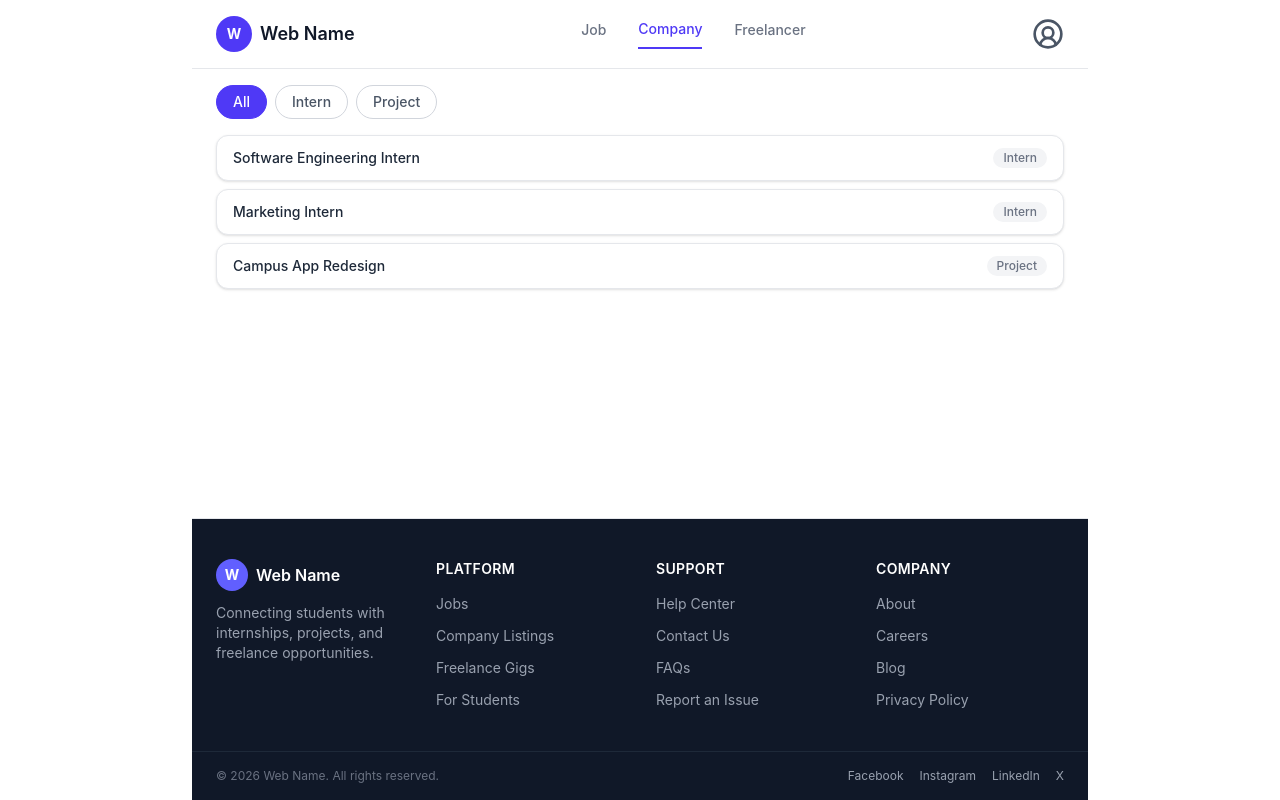
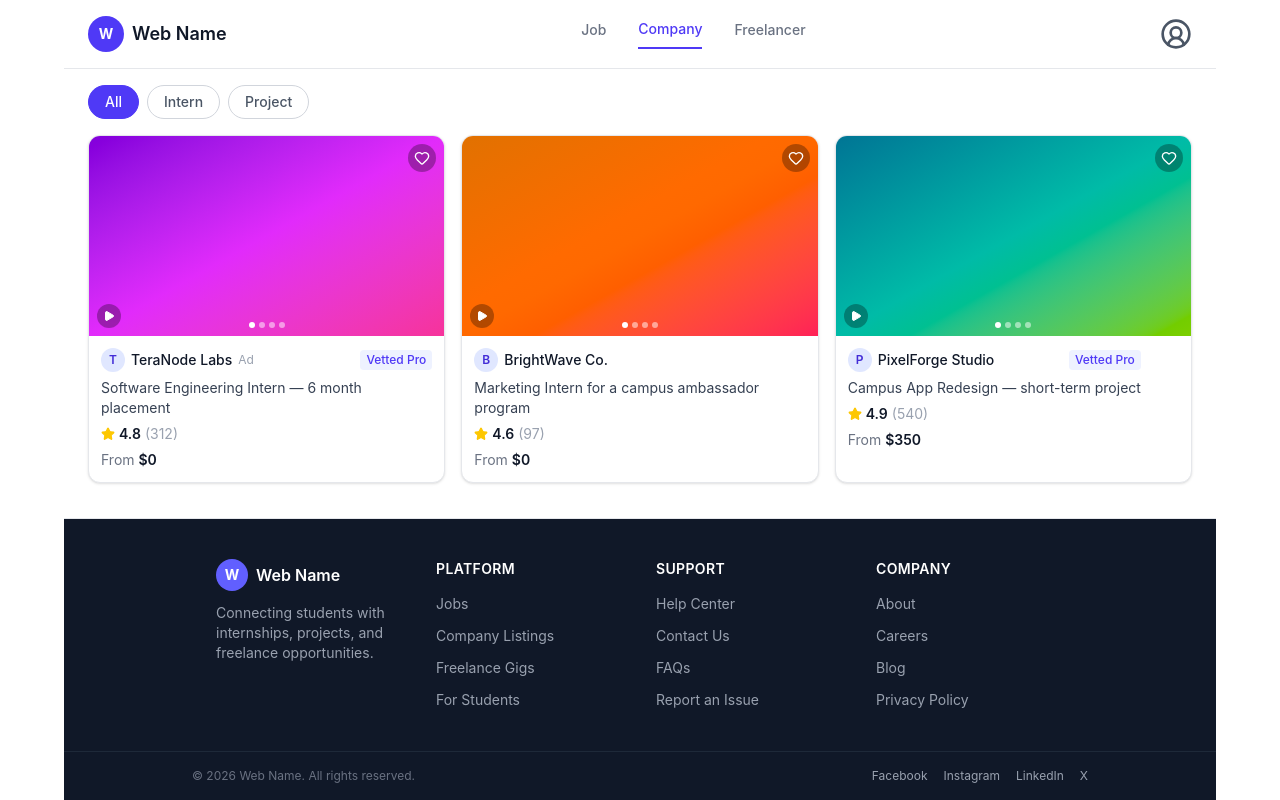
Before and after one commit to Hasalapera/Hacktrail-3.0-TeraNode, a React app in the folder frontend/: page / in a window 1280 px wide. Built offline with nearby package versions, Linux system fonts and the light colour scheme; the HTML template or start-up script is replaced by a standard one.

Commit message:
listing card separate as a component

```diff
--- /dev/null
+++ b/frontend/src/Components/ListingCard.jsx
@@ -0,0 +1,63 @@
+import { Heart, Play, Star } from "lucide-react";
+
+// ---------------------------------------------------------------------------
+// ListingCard: Fiverr-style gig card — thumbnail, seller row, title, rating,
+// starting price. `image` is a CSS gradient so the card renders with no
+// network dependency; swap for a real thumbnail URL once wired to an API.
+// ---------------------------------------------------------------------------
+export default function ListingCard({ listing }) {
+  const { title, seller, isAd, badge, rating, reviews, price, image } = listing;
+
+  return (
+    <button
+      type="button"
+      className="flex w-full flex-col overflow-hidden rounded-xl border border-gray-200 bg-white text-left shadow-sm transition hover:border-indigo-400 hover:shadow-md"
+    >
+      <div className={`relative aspect-video w-full ${image}`}>
+        <span className="absolute right-2 top-2 rounded-full bg-black/30 p-1.5 text-white backdrop-blur-sm">
+          <Heart className="h-4 w-4" />
+        </span>
+        <span className="absolute bottom-2 left-2 rounded-full bg-black/30 p-1.5 text-white backdrop-blur-sm">
+          <Play className="h-3 w-3 fill-current" />
+        </span>
+        <span className="absolute bottom-2 left-1/2 flex -translate-x-1/2 gap-1">
+          {[0, 1, 2, 3].map((dot) => (
+            <span
+              key={dot}
+              className={`h-1.5 w-1.5 rounded-full ${dot === 0 ? "bg-white" : "bg-white/50"}`}
+            />
+          ))}
+        </span>
+      </div>
+
+      <div className="flex flex-col gap-1.5 px-3 py-3">
+        <div className="flex items-center justify-between gap-2">
+          <div className="flex items-center gap-1.5">
+            <span className="flex h-6 w-6 items-center justify-center rounded-full bg-indigo-100 text-xs font-semibold text-indigo-700">
+              {seller.charAt(0)}
+            </span>
+            <span className="text-sm font-medium text-gray-900">{seller}</span>
+            {isAd && <span className="text-xs text-gray-400">Ad</span>}
+          </div>
+          {badge && (
+            <span className="whitespace-nowrap rounded bg-indigo-50 px-1.5 py-0.5 text-xs font-medium text-indigo-600">
+              {badge}
+            </span>
+          )}
+        </div>
+
+        <p className="line-clamp-2 text-sm text-gray-700">{title}</p>
+
+        <div className="flex items-center gap-1 text-sm">
+          <Star className="h-3.5 w-3.5 fill-yellow-400 text-yellow-400" />
+          <span className="font-semibold text-gray-900">{rating.toFixed(1)}</span>
+          <span className="text-gray-400">({reviews})</span>
+        </div>
+
+        <p className="text-sm text-gray-500">
+          From <span className="font-semibold text-gray-900">${price}</span>
+        </p>
+      </div>
+    </button>
+  );
+}
--- a/frontend/src/Pages/StudentHome.jsx
+++ b/frontend/src/Pages/StudentHome.jsx
@@ -1,5 +1,6 @@
 import { useState } from "react";
 import Header from "../Components/Header";
+import ListingCard from "../Components/ListingCard";
 import Footer from "../Components/Footer";
 
 /**
@@ -49,22 +50,7 @@ function FilterBar({ filters, activeFilter, onSelect }) {
   );
 }
 
-// ---------------------------------------------------------------------------
-// ListingCard: single result row (a job, an internship, a freelance gig...)
-// ---------------------------------------------------------------------------
-function ListingCard({ title, type }) {
-  return (
-    <button
-      type="button"
-      className="flex w-full items-center justify-between rounded-xl border border-gray-200 bg-white px-4 py-3 text-left shadow-sm transition hover:border-indigo-400 hover:shadow-md"
-    >
-      <span className="text-sm font-medium text-gray-800">{title}</span>
-      <span className="rounded-full bg-gray-100 px-2.5 py-0.5 text-xs font-medium text-gray-500">
-        {type}
-      </span>
-    </button>
-  );
-}
+// ListingCard now lives in its own file: ../Components/ListingCard.jsx (imported above)
 
 // ---------------------------------------------------------------------------
 // ResultsList: listings for the active category, narrowed by activeFilter
@@ -84,9 +70,9 @@ function ResultsList({ listings, activeFilter }) {
   }
 
   return (
-    <div className="flex flex-col gap-2 px-6 py-4">
+    <div className="grid grid-cols-1 gap-4 px-6 py-4 sm:grid-cols-2 lg:grid-cols-3">
       {filtered.map((listing) => (
-        <ListingCard key={listing.title} title={listing.title} type={listing.type} />
+        <ListingCard key={listing.title} listing={listing} />
       ))}
     </div>
   );
@@ -105,19 +91,104 @@ const FILTERS_BY_CATEGORY = {
   freelancer: ["Graphic Design", "Video Editing", "Typing"],
 };
 
-// Sample listings per category. Swap for real data once the backend/API
-// is wired up — shape stays { title, type } where `type` matches a filter.
+// Sample listings per category. Swap for real data once the backend/API is
+// wired up — shape stays { title, type, seller, isAd, badge, rating, reviews,
+// price, image } where `type` matches a filter and `image` is a Tailwind
+// gradient class standing in for a real thumbnail URL.
 const LISTINGS_BY_CATEGORY = {
-  job: [{ title: "Junior Web Developer", type: "Full-time" }],
+  job: [
+    {
+      title: "Junior Web Developer needed for a growing fintech startup",
+      type: "Full-time",
+      seller: "Nimal Perera",
+      isAd: true,
+      badge: "Vetted Pro",
+      rating: 5.0,
+      reviews: "1k+",
+      price: 290,
+      image: "bg-gradient-to-br from-slate-700 via-slate-500 to-emerald-600",
+    },
+    {
+      title: "Remote React Native developer for a food delivery app",
+      type: "Full-time",
+      seller: "Ishara Fernando",
+      isAd: false,
+      badge: "Vetted Pro",
+      rating: 4.9,
+      reviews: "820",
+      price: 450,
+      image: "bg-gradient-to-br from-indigo-700 via-indigo-500 to-sky-500",
+    },
+  ],
   company: [
-    { title: "Software Engineering Intern", type: "Intern" },
-    { title: "Marketing Intern", type: "Intern" },
-    { title: "Campus App Redesign", type: "Project" },
+    {
+      title: "Software Engineering Intern — 6 month placement",
+      type: "Intern",
+      seller: "TeraNode Labs",
+      isAd: true,
+      badge: "Vetted Pro",
+      rating: 4.8,
+      reviews: "312",
+      price: 0,
+      image: "bg-gradient-to-br from-purple-700 via-fuchsia-500 to-pink-500",
+    },
+    {
+      title: "Marketing Intern for a campus ambassador program",
+      type: "Intern",
+      seller: "BrightWave Co.",
+      isAd: false,
+      badge: "",
+      rating: 4.6,
+      reviews: "97",
+      price: 0,
+      image: "bg-gradient-to-br from-amber-600 via-orange-500 to-rose-500",
+    },
+    {
+      title: "Campus App Redesign — short-term project",
+      type: "Project",
+      seller: "PixelForge Studio",
+      isAd: false,
+      badge: "Vetted Pro",
+      rating: 4.9,
+      reviews: "540",
+      price: 350,
+      image: "bg-gradient-to-br from-cyan-700 via-teal-500 to-lime-500",
+    },
   ],
   freelancer: [
-    { title: "Logo & Brand Kit", type: "Graphic Design" },
-    { title: "Event Highlight Reel", type: "Video Editing" },
-    { title: "Lecture Notes Transcription", type: "Typing" },
+    {
+      title: "I will design a handcrafted 3d style logo with a premium finish",
+      type: "Graphic Design",
+      seller: "Kassou",
+      isAd: true,
+      badge: "Vetted Pro",
+      rating: 5.0,
+      reviews: "1k+",
+      price: 290,
+      image: "bg-gradient-to-br from-stone-700 via-stone-500 to-green-600",
+    },
+    {
+      title: "I will edit a punchy highlight reel for your next event",
+      type: "Video Editing",
+      seller: "Ravindu Silva",
+      isAd: false,
+      badge: "Vetted Pro",
+      rating: 4.9,
+      reviews: "634",
+      price: 120,
+      image: "bg-gradient-to-br from-red-700 via-rose-500 to-orange-400",
+    },
+    {
+      title: "I will transcribe your lecture notes accurately and fast",
+      type: "Typing",
+      seller: "Anusha Jayasuriya",
+      isAd: false,
+      badge: "",
+      rating: 4.7,
+      reviews: "215",
+      price: 25,
+      image: "bg-gradient-to-br from-blue-700 via-blue-500 to-indigo-400",
+    },
   ],
 };
 
@@ -131,7 +202,7 @@ export default function StudentHome() {
   }
 
   return (
-    <div className="mx-auto flex min-h-screen max-w-4xl flex-col bg-white">
+    <div className="mx-auto flex min-h-screen max-w-6xl flex-col bg-white">
       <Header
         categories={["job", "company", "freelancer"]}
         activeCategory={activeCategory}
```
